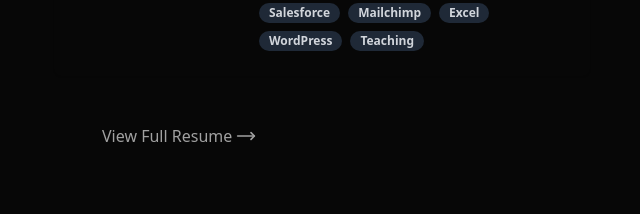
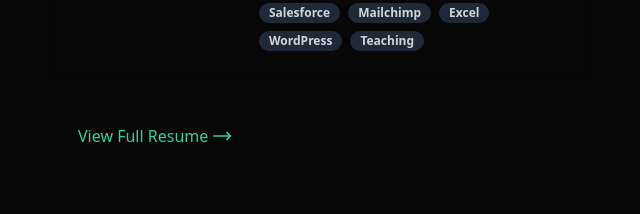
Before and after one commit to hadimalik12/hadimalik-portfolio, a Next.js app: page / in a window 1280 px wide. Shown: the part 2320-2534 px from the top of the page, without its empty margins (594-1234 px from the left). Built offline with nearby package versions, Linux system fonts and the light colour scheme.

Commit message:
small updates

```diff
--- a/app/page.tsx
+++ b/app/page.tsx
@@ -8,7 +8,7 @@
 
 export default function Home() {
   return (
-    <div className="font-sans mx-auto min-h-screen max-w-screen-xl px-6 py-12 md:px-12 md:py-20 lg:px-24 lg:py-0">
+    <div className="font-sans mx-auto min-h-screen max-w-screen-2xl px-6 py-12 md:px-12 md:py-20 lg:px-24 lg:py-0">
       <div className="lg:flex lg:justify-between lg:gap-4">
         <Nav />
         <main className="flex flex-col pt-6 lg:pt-24 lg:w-1/2 lg:py-24 gap-8">
--- a/components/ExpCards.tsx
+++ b/components/ExpCards.tsx
@@ -150,12 +150,12 @@
           </a>
         ))}
       </>
-      <div className="lg:px-12 mt-12">
+      <div className="lg:pl-6 mt-12">
         <a
           href="https://hadimalik12.github.io/hadimalik-portfolio/Hadi_Malik_Resume.pdf"
           target="_blank"
           rel="noopener noreferrer"
-          className="inline-flex items-center font-medium leading-tight text-muted-foreground group"
+          className="inline-flex items-center font-medium leading-tight text-emerald-400 group"
         >
           <span className="border-b border-transparent pb-px transition hover:border-primary motion-reduce:transition-none">
             View Full Resume
```
